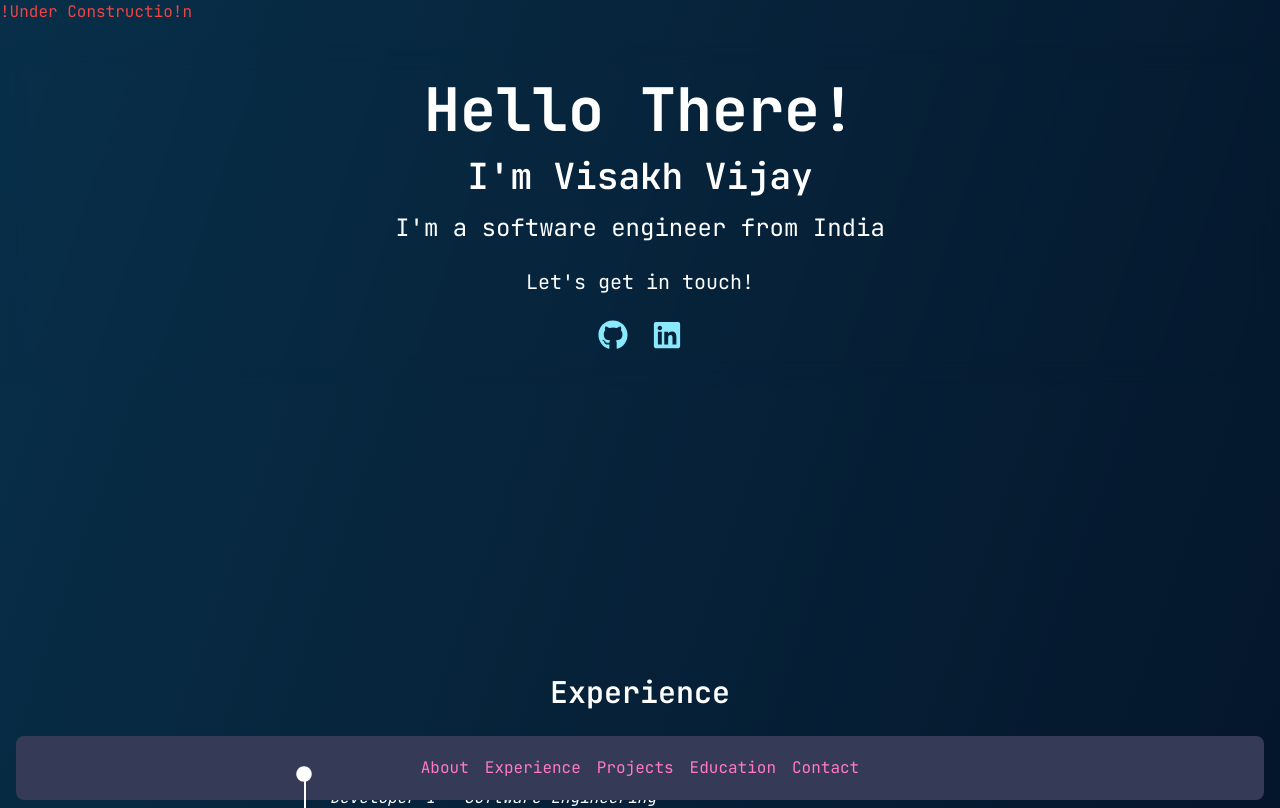
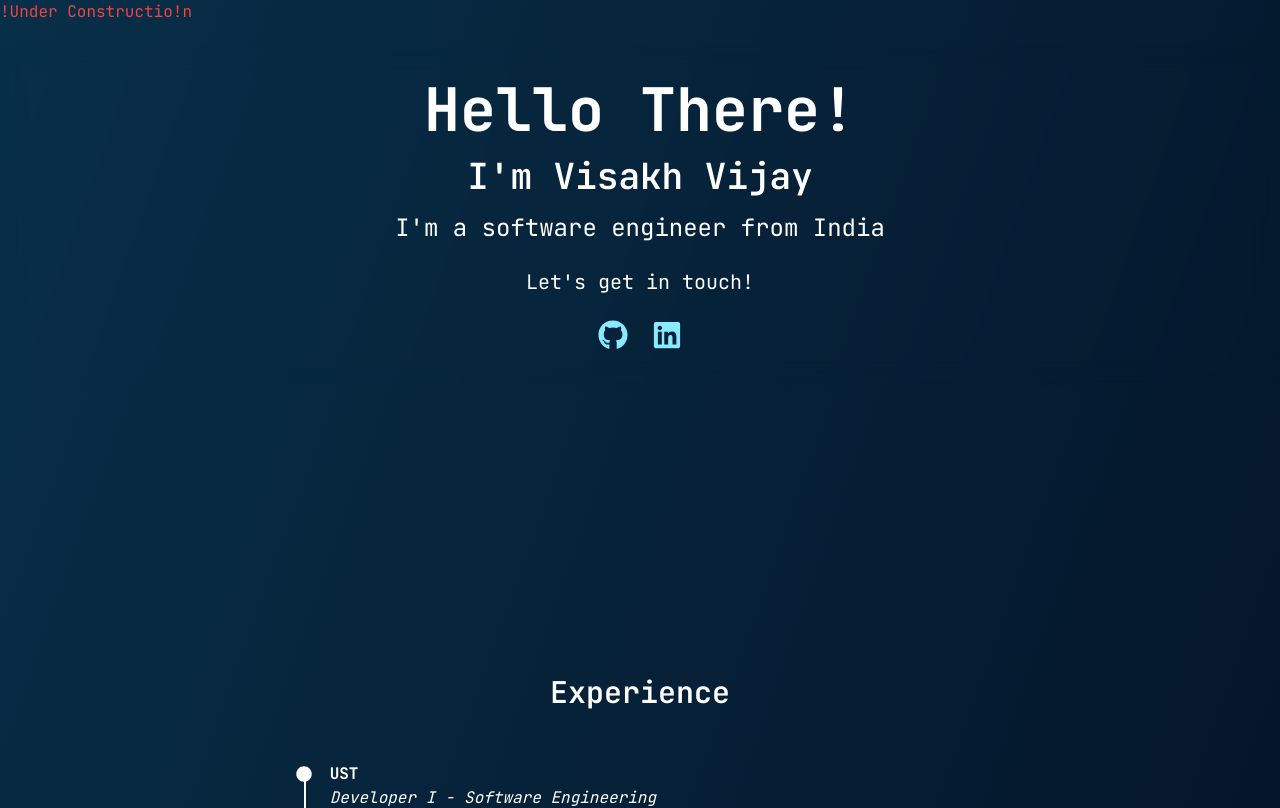
Before and after one commit to vskvj3/portfolio-nextjs, a Next.js app: page /about in a window 1280 px wide. Shown: the top 808 px of the page. Built offline with nearby package versions, Linux system fonts and the light colour scheme.

Commit message:
hide footer navbar

```diff
--- a/src/pages/about/index.js
+++ b/src/pages/about/index.js
@@ -126,7 +126,7 @@ export default function About() {
       </section>
 
       {/* Scroll Navigation */}
-      <footer className="text-center py-5 mb-10 sticky bottom-0 bg-dracula-chips rounded-lg backdrop-blur-sm m-4 z-100">
+      {/* <footer className="text-center py-5 mb-10 sticky bottom-0 bg-dracula-chips rounded-lg backdrop-blur-sm m-4 z-100">
         <div className="space-x-4 px-3">
           <a href="#about" className="text-dracula-pink hover:text-dracula-green">About</a>
           <a href="#experience" className="text-dracula-pink hover:text-dracula-green">Experience</a>
@@ -134,7 +134,7 @@ export default function About() {
           <a href="#education" className="text-dracula-pink hover:text-dracula-green">Education</a>
           <a href="#contact" className="text-dracula-pink hover:text-dracula-green">Contact</a>
         </div>
-      </footer>
+      </footer> */}
     </div>
   );
 }
```
